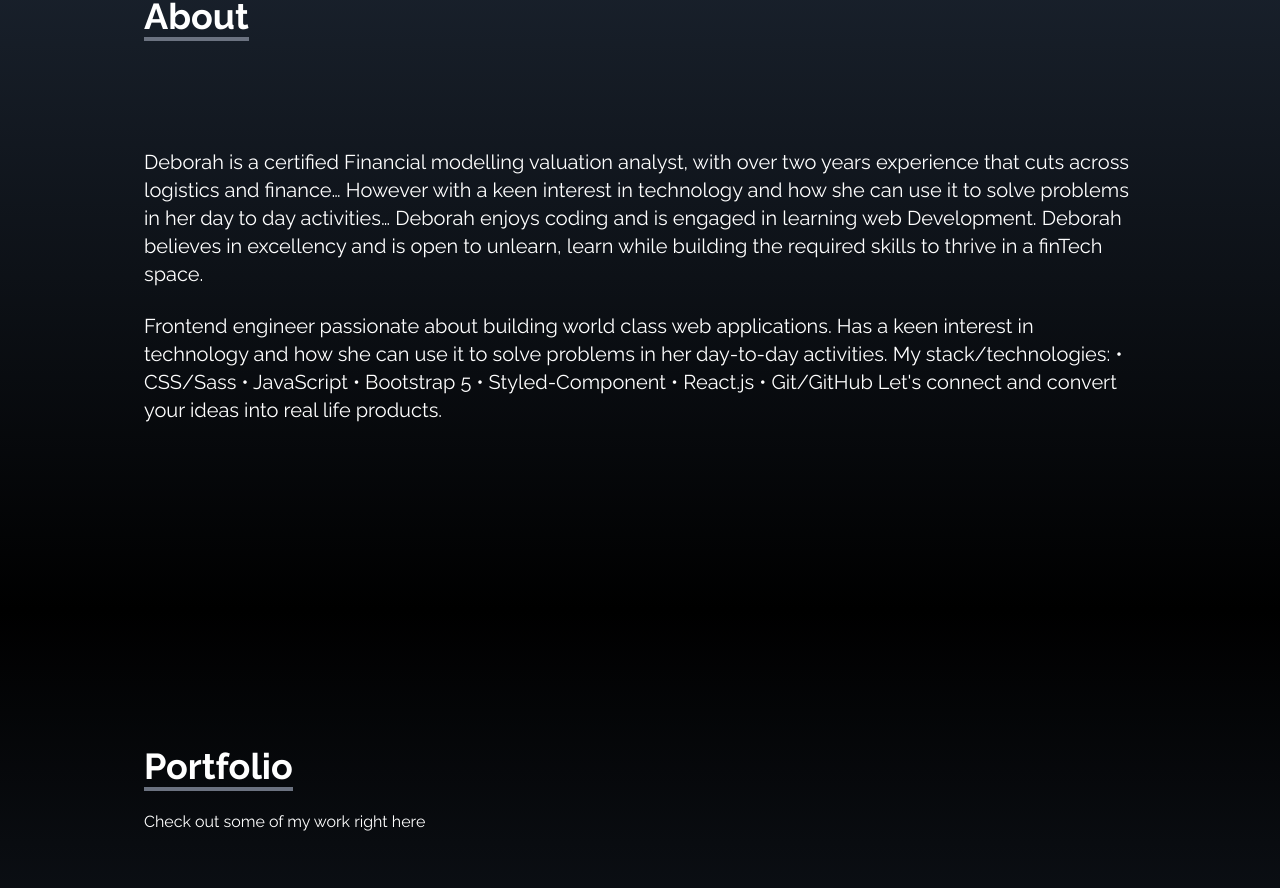
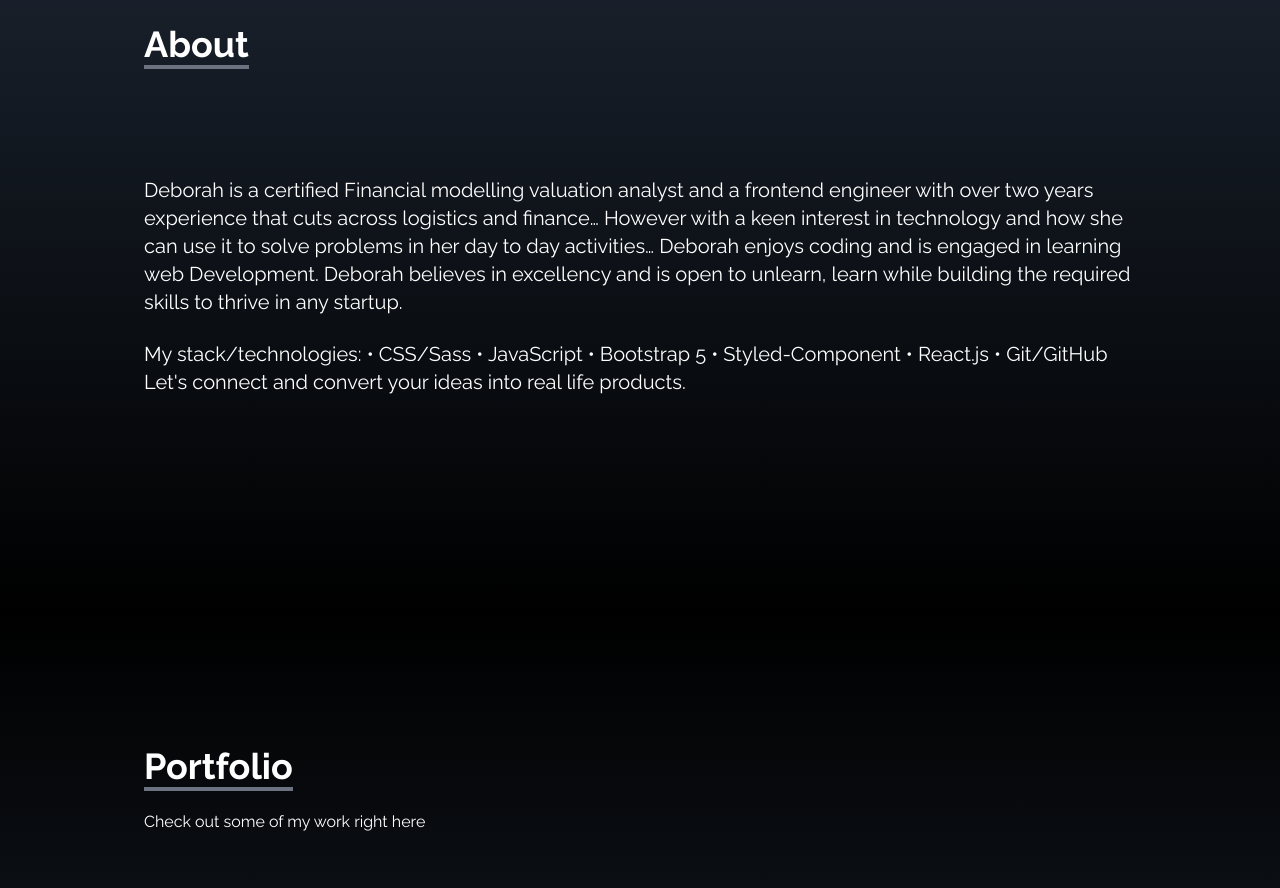
Before and after one commit to debbyuzuegbu/debby-portfolio-website, a React (Create React App) app: page / in a window 1280 px wide. Shown: the part 990-1878 px from the top of the page. Built offline with nearby package versions, Linux system fonts and the light colour scheme.

Commit message:
added about page

```diff
--- a/src/Components/About.jsx
+++ b/src/Components/About.jsx
@@ -14,24 +14,21 @@ const About = () => {
         </div>
 
         <p className="text-xl mt-20">
-          Deborah is a certified Financial modelling valuation analyst, with
-          over two years experience that cuts across logistics and finance…
-          However with a keen interest in technology and how she can use it to
-          solve problems in her day to day activities… Deborah enjoys coding and
-          is engaged in learning web Development. Deborah believes in excellency
-          and is open to unlearn, learn while building the required skills to
-          thrive in a finTech space.
+          Deborah is a certified Financial modelling valuation analyst and a
+          frontend engineer with over two years experience that cuts across
+          logistics and finance… However with a keen interest in technology and
+          how she can use it to solve problems in her day to day activities…
+          Deborah enjoys coding and is engaged in learning web Development.
+          Deborah believes in excellency and is open to unlearn, learn while
+          building the required skills to thrive in any startup.
         </p>
 
         <br />
 
         <p className="text-xl">
-          Frontend engineer passionate about building world class web
-          applications. Has a keen interest in technology and how she can use it
-          to solve problems in her day-to-day activities. My stack/technologies:
-          • CSS/Sass • JavaScript • Bootstrap 5 • Styled-Component • React.js •
-          Git/GitHub Let's connect and convert your ideas into real life
-          products.
+          My stack/technologies: • CSS/Sass • JavaScript • Bootstrap 5 •
+          Styled-Component • React.js • Git/GitHub Let's connect and convert
+          your ideas into real life products.
         </p>
       </div>
     </div>
```
